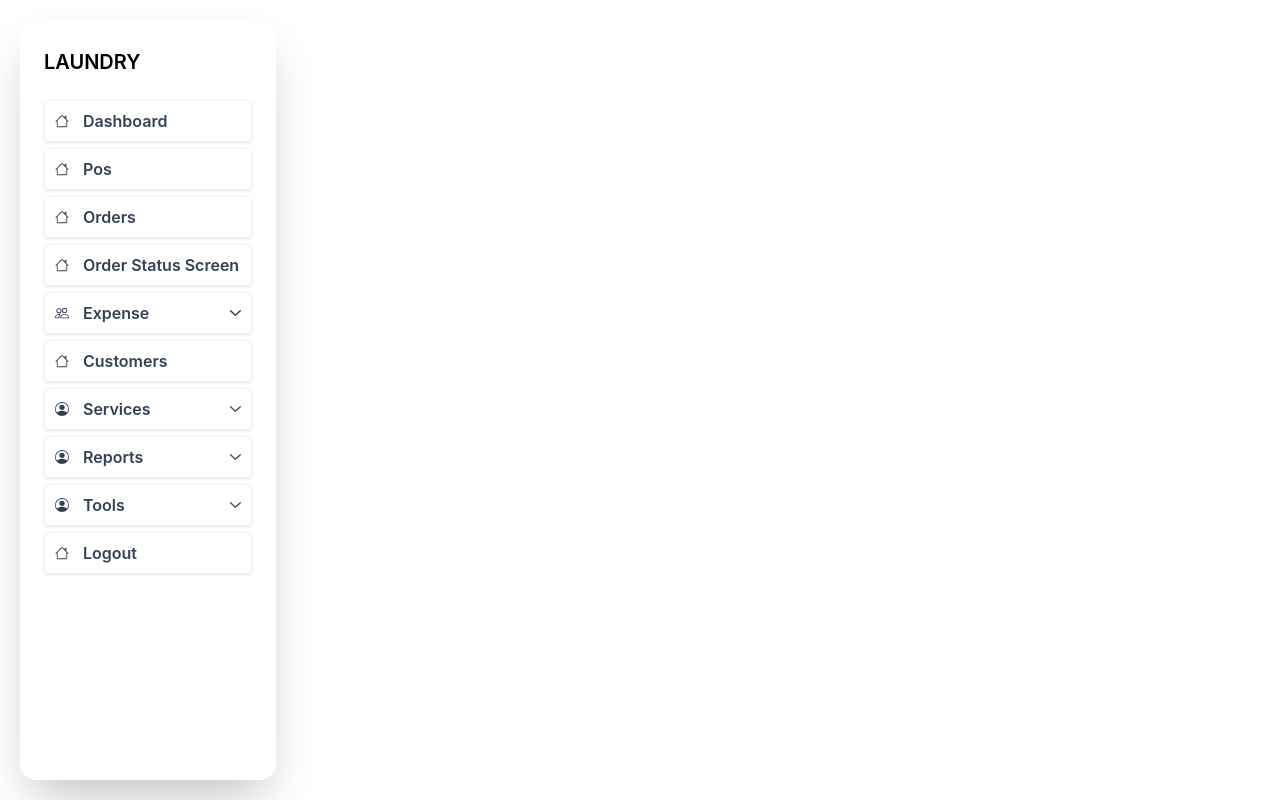
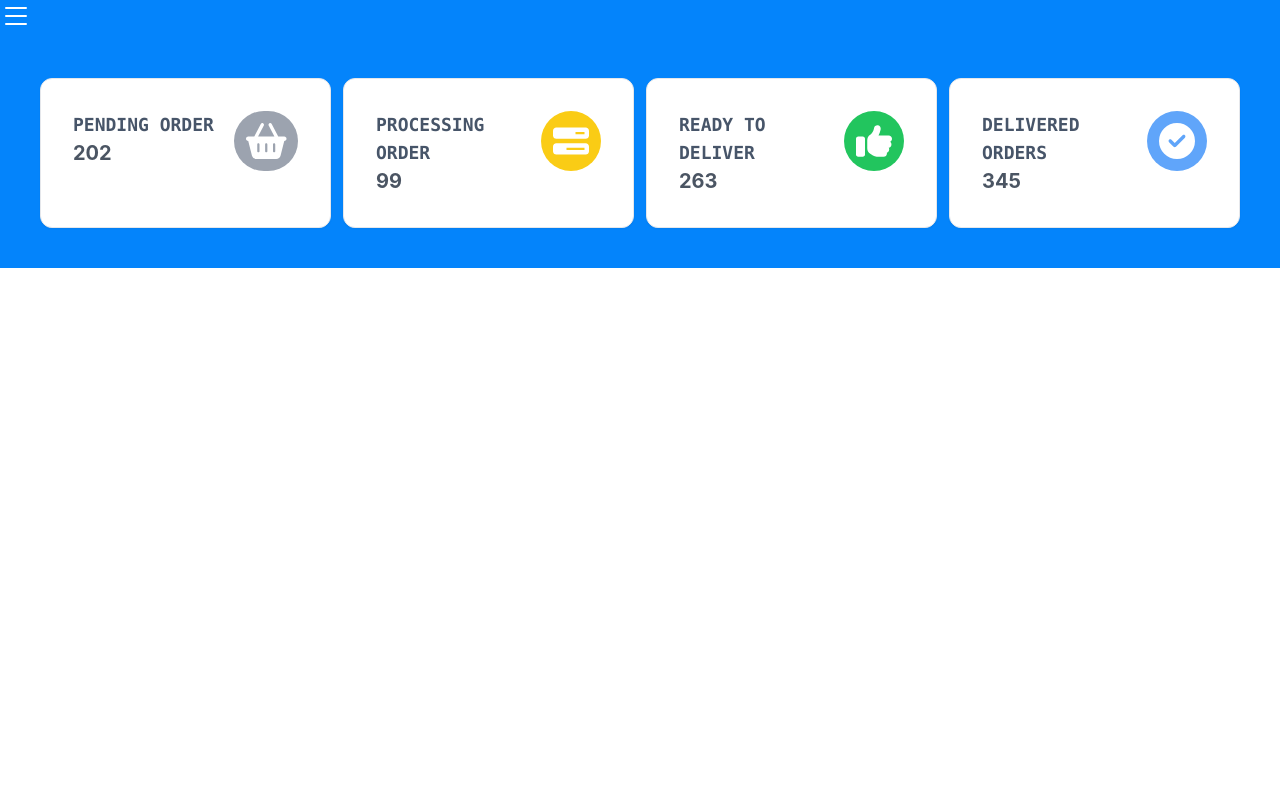
Before and after one commit to HasibAliOpu/Dashboard, a React (Create React App) app: page / in a window 1280 px wide. Built offline with nearby package versions, Linux system fonts and the light colour scheme.

Commit message:
order details section added and react-fontawesome installed

```diff
--- a/package.json
+++ b/package.json
@@ -3,6 +3,9 @@
   "version": "0.1.0",
   "private": true,
   "dependencies": {
+    "@fortawesome/fontawesome-svg-core": "^6.2.0",
+    "@fortawesome/free-solid-svg-icons": "^6.2.0",
+    "@fortawesome/react-fontawesome": "^0.2.0",
     "@testing-library/jest-dom": "^5.16.5",
     "@testing-library/react": "^13.4.0",
     "@testing-library/user-event": "^13.5.0",
--- a/src/App.js
+++ b/src/App.js
@@ -1,10 +1,12 @@
 import "./App.css";
+import OrderDetails from "./Components/OrderDetails/OrderDetails";
 import Sidebar from "./Components/Sidebar/Sidebar";
 
 function App() {
   return (
     <div className="bg-[#0484FB]">
       <Sidebar />
+      <OrderDetails />
     </div>
   );
 }
--- /dev/null
+++ b/src/Components/OrderDetails/OrderDetails.js
@@ -0,0 +1,65 @@
+import React from "react";
+import { FontAwesomeIcon } from "@fortawesome/react-fontawesome";
+import {
+  faBasketShopping,
+  faCheckCircle,
+  faThumbsUp,
+  faBarsProgress,
+} from "@fortawesome/free-solid-svg-icons";
+
+const OrderDetails = () => {
+  return (
+    <div className="grid grid-cols-1 lg:grid-cols-4 mx-10 ml64 py-10 gap-3">
+      <div class="flex justify-between bg-white border shadow-sm rounded-xl p-8">
+        <div>
+          <h1 className="uppercase text-slate-600 font-semibold font-mono text-lg">
+            pending order
+          </h1>
+          <p className="font-bold text-xl text-gray-600">202</p>
+        </div>{" "}
+        <FontAwesomeIcon
+          icon={faBasketShopping}
+          className="bg-gray-400 text-white text-4xl p-3 rounded-full"
+        />
+      </div>
+      <div class="flex justify-between bg-white border shadow-sm rounded-xl p-8">
+        <div>
+          <h1 className="uppercase text-slate-600 font-semibold font-mono text-lg">
+            processing order
+          </h1>
+          <p className="font-bold text-xl text-gray-600">99</p>
+        </div>{" "}
+        <FontAwesomeIcon
+          icon={faBarsProgress}
+          className="bg-yellow-400 text-white text-4xl p-3 rounded-full"
+        />
+      </div>
+      <div class="flex justify-between bg-white border shadow-sm rounded-xl p-8">
+        <div>
+          <h1 className="uppercase text-slate-600 font-semibold font-mono text-lg ">
+            ready to deliver
+          </h1>
+          <p className="font-bold text-xl text-gray-600">263</p>
+        </div>{" "}
+        <FontAwesomeIcon
+          icon={faThumbsUp}
+          className="bg-green-500 text-white text-4xl p-3 rounded-full"
+        />
+      </div>
+      <div class="flex justify-between bg-white border shadow-sm rounded-xl p-8">
+        <div>
+          <h1 className="uppercase text-slate-600 font-semibold font-mono text-lg">
+            delivered orders
+          </h1>
+          <p className="font-bold text-xl text-gray-600">345</p>
+        </div>{" "}
+        <FontAwesomeIcon
+          icon={faCheckCircle}
+          className="bg-blue-400 text-white text-4xl p-3 rounded-full"
+        />
+      </div>
+    </div>
+  );
+};
+
+export default OrderDetails;
--- a/src/Components/Sidebar/Sidebar.js
+++ b/src/Components/Sidebar/Sidebar.js
@@ -5,14 +5,14 @@ const sidebar = () => {
     <div className="">
       <button
         type="button"
-        className="text-gray-500 hover:text-gray-600 lg:hidden"
+        className="text-white"
         data-hs-overlay="#docs-overlay"
         aria-controls="docs-overlay"
         aria-label="Toggle navigation"
       >
         <span className="sr-only">Toggle Navigation</span>
         <svg
-          className="w-5 h-5"
+          className="w-8 h-8"
           width="16"
           height="16"
           fill="currentColor"
@@ -27,13 +27,13 @@ const sidebar = () => {
 
       <div
         id="docs-overlay"
-        className="hs-overlay hs-overlay-open:translate-x-0 -translate-x-full transition-all duration-300 transform hidden fixed top-0 left-0 bottom-0 z-[60] w-64 bg-white pt-7 pb-10 overflow-y-auto scrollbar-y lg:block lg:translate-x-0 lg:right-auto lg:bottom-0 dark:scrollbar-y shadow-2xl m-5 rounded-2xl "
+        className="hs-overlay hs-overlay-open:translate-x-0 -translate-x-full transition-all duration-300 transform hidden fixed top-0 left-0 bottom-0 z-[60] w-64 bg-white pt-7 pb-10 overflow-y-auto scrollbar-y shadow-2xl m-5 rounded-2xl "
       >
         <div className="px-6">
           <a
             className="flex-none text-xl font-semibold"
             href="/#"
-            aria-label="Brand"
+            aria-label="LAUNDRY"
           >
             LAUNDRY
           </a>
```
Also changed, not shown: 1 other file (tests, documents, lock files or other folders).
